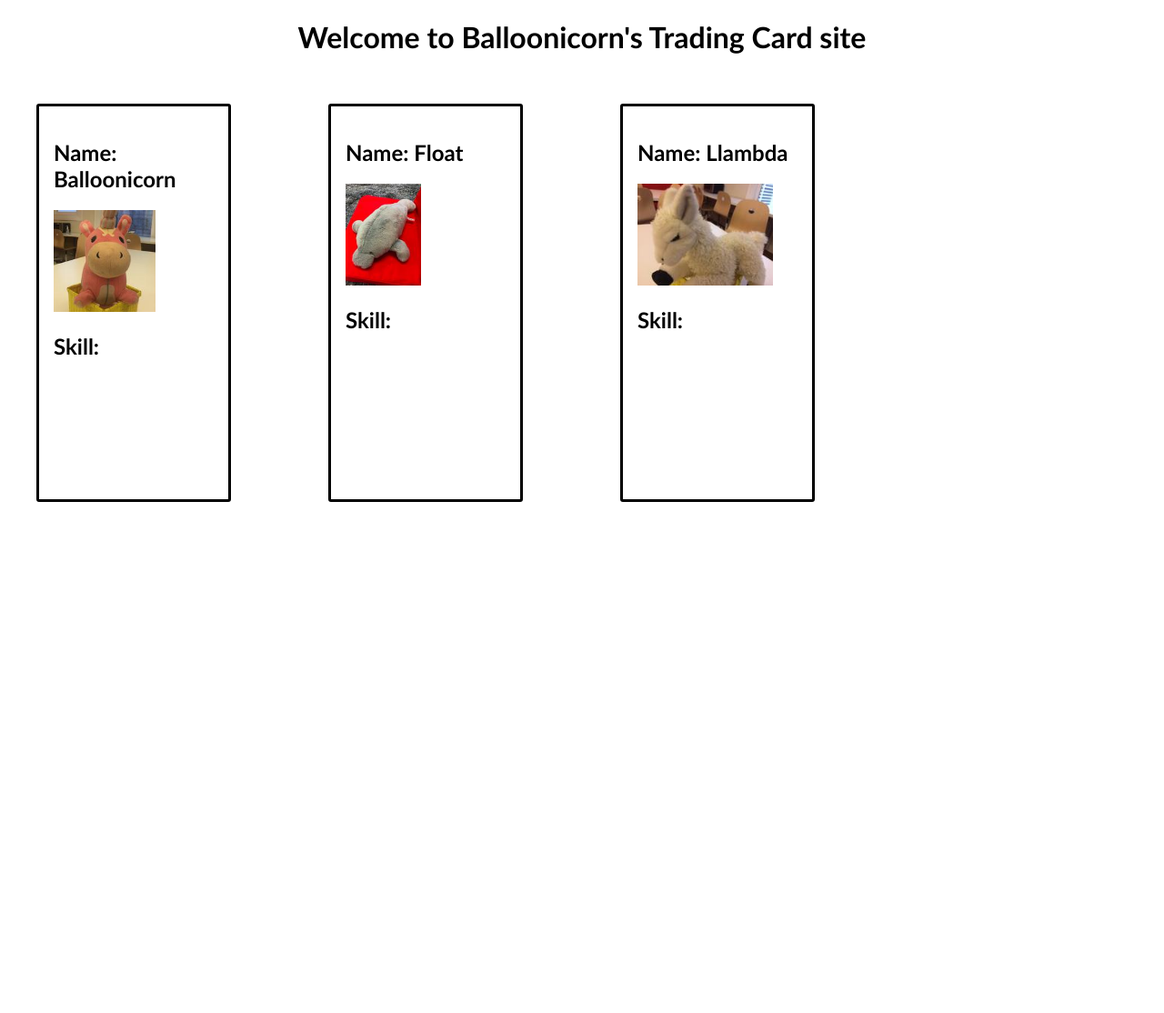
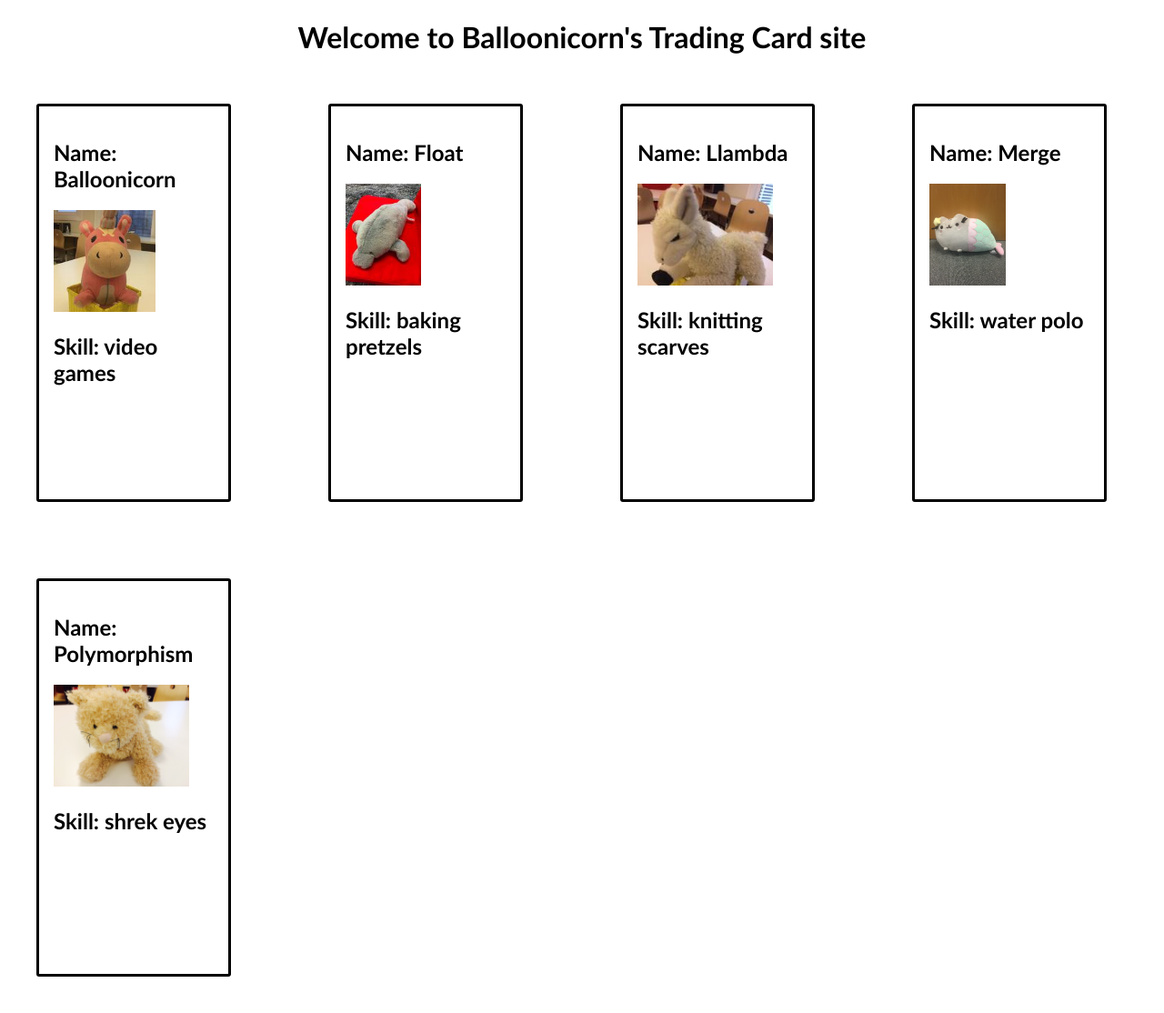
Before and after one commit to tielarose/react-trading-cards, a Flask app: page /cards in a window 1280 px wide. Shown: the whole page at 91% size. Before the commit the page ends 552 px from the top, so only its background shows below. Run offline with Flask 2, Linux system fonts and the light colour scheme; some libraries are stand-ins or nearby versions.

Commit message:
Add Merge and Polymorphism trading cards

```diff
--- a/static/js/tradingCard.jsx
+++ b/static/js/tradingCard.jsx
@@ -13,7 +13,7 @@ function TradingCard(props) {
     <div className="card">
       <h2>Name: {props.name}</h2>
       <img src={props.imgUrl} alt="profile" />
-      <h2>Skill: </h2>
+      <h2>Skill: {props.skill}</h2>
     </div>
   );
 }
@@ -44,3 +44,21 @@ ReactDOM.render(
   />,
   document.querySelector("#llambda")
 );
+
+ReactDOM.render(
+  <TradingCard
+    name="Merge"
+    skill="water polo"
+    imgUrl="/static/img/merge.png"
+  />,
+  document.querySelector("#merge")
+);
+
+ReactDOM.render(
+  <TradingCard
+    name="Polymorphism"
+    skill="shrek eyes"
+    imgUrl="/static/img/polymorphism.jpeg"
+  />,
+  document.querySelector("#polymorphism")
+);
--- a/templates/cards.html
+++ b/templates/cards.html
@@ -1,13 +1,6 @@
-{% extends 'base.html' %}
-
-{% block title %}Cards{% endblock %}
-
-{% block js %}
+{% extends 'base.html' %} {% block title %}Cards{% endblock %} {% block js %}
 <script src="/static/js/tradingCard.jsx" type="text/jsx"></script>
-{% endblock %}
-
-
-{% block body %}
+{% endblock %} {% block body %}
 <div class="grid">
   <!-- Mount Balloonicorn's card on to this element. -->
   <div id="balloonicorn"></div>
@@ -17,6 +10,12 @@
 
   <!-- Mount Llambda's card on to this element. -->
   <div id="llambda"></div>
+
+  <!-- Mount Merge's card on to this element. -->
+  <div id="merge"></div>
+
+  <!-- Mount Polymorphism's card on to this element. -->
+  <div id="polymorphism"></div>
 </div>
 
 {% endblock %}
```
